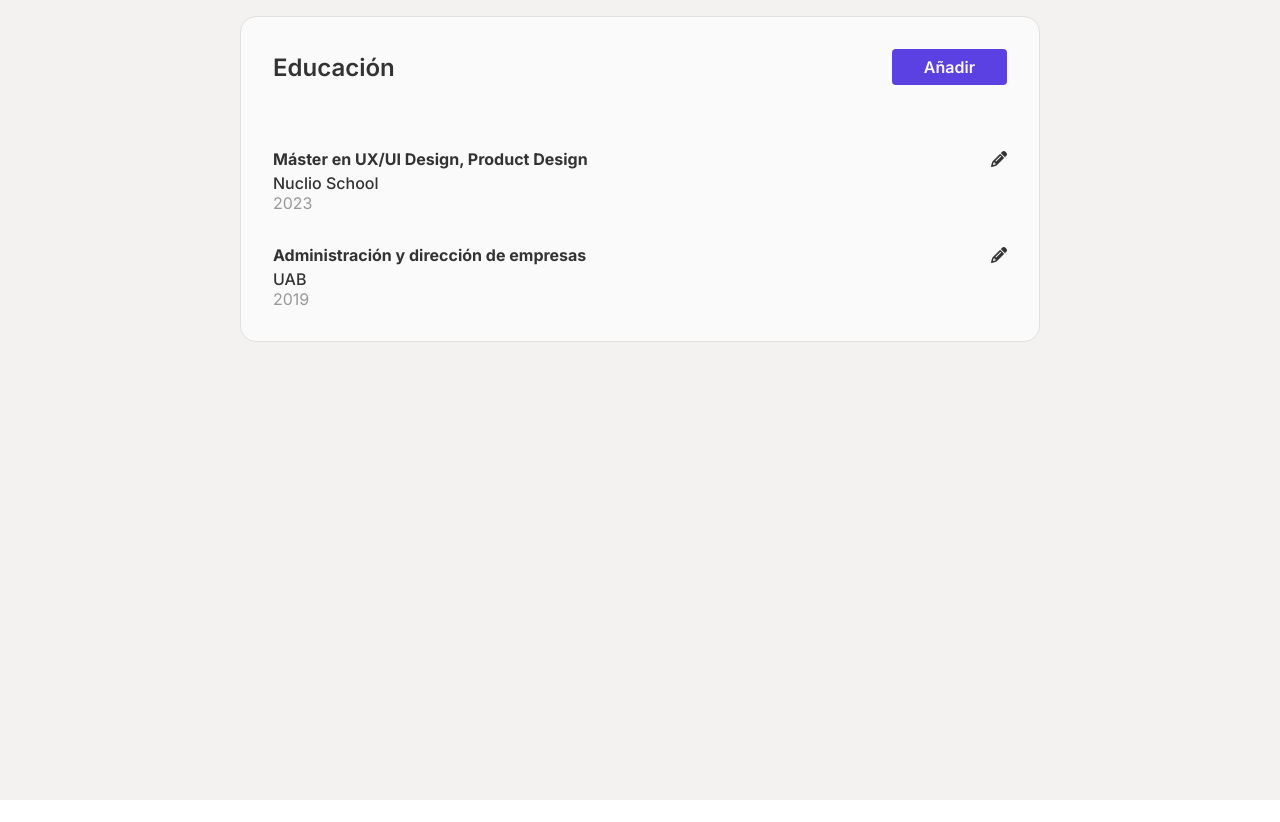
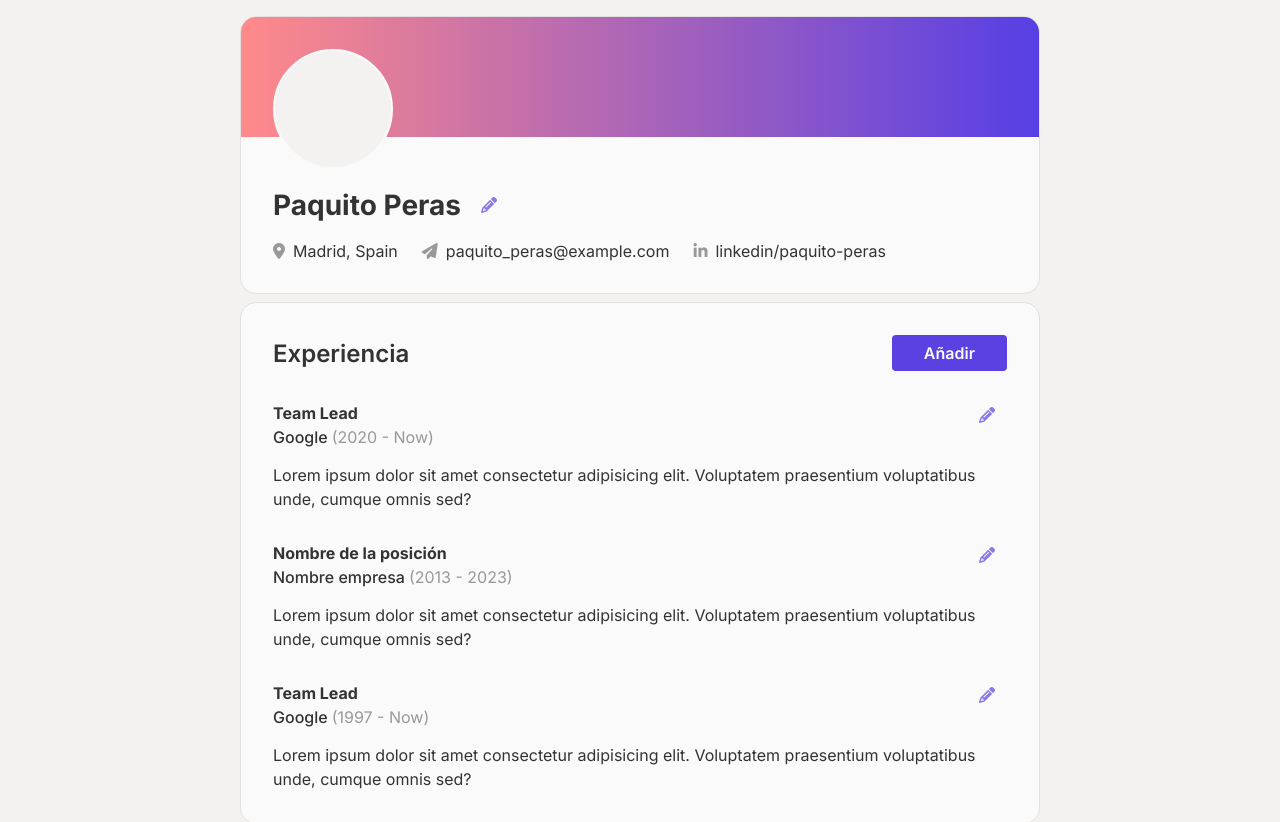
Before and after one commit to MMadlos/cv-app-builder, a React (Vite) app: page / in a window 1280 px wide. Shown: the top 822 px of the page. Before the commit the page ends 800 px from the top, so only its background shows below. Built offline with nearby package versions, Linux system fonts and the light colour scheme.

Commit message:
Add context content when editing, adding or showing the info

```diff
--- a/src/App.jsx
+++ b/src/App.jsx
@@ -10,8 +10,8 @@ import Education from "./Components/Sections/Education"
 function App() {
 	return (
 		<main>
-			{/* <PersonalDetails /> */}
-			{/* <Experience /> */}
+			<PersonalDetails />
+			<Experience />
 			<Education />
 		</main>
 	)
--- a/src/Components/Sections/Education.jsx
+++ b/src/Components/Sections/Education.jsx
@@ -11,6 +11,7 @@ function Education() {
 	const [dataToEdit, setDataToEdit] = useState(emptyEducation)
 	const [isEdit, setIsEdit] = useState(false)
 	const [showDeleteBtn, setShowDeleteBtn] = useState(false)
+	const [titleType, setTitleType] = useState("")
 
 	function handleOnClickEdit(e) {
 		const { key } = e.target.parentNode.parentNode.dataset
@@ -19,6 +20,7 @@ function Education() {
 		setShowForm(true)
 		setIsEdit(true)
 		setShowDeleteBtn(true)
+		setTitleType("edit")
 
 		educationData.map((education) => {
 			if (education.id === newEducationID) {
@@ -36,6 +38,7 @@ function Education() {
 		setShowForm(true)
 		setDataToEdit(emptyEducation)
 		setShowDeleteBtn(false)
+		setTitleType("add")
 	}
 
 	function handleOnClickSave() {
@@ -82,6 +85,7 @@ function Education() {
 		<>
 			{showForm ? (
 				<EditEducation
+					titleType={titleType}
 					dataToEdit={dataToEdit}
 					onChange={handleOnChange}
 					onClickReturn={handleOnClickReturn}
@@ -92,6 +96,7 @@ function Education() {
 				/>
 			) : (
 				<ShowEducation
+					titleType={"show"}
 					educationData={educationData}
 					onClickAdd={handleOnClickAdd}
 					onClickEdit={handleOnClickEdit}
--- a/src/Components/Sections/Experience.jsx
+++ b/src/Components/Sections/Experience.jsx
@@ -10,6 +10,7 @@ function Experience() {
 	const [showForm, setShowForm] = useState(false)
 	const [isEditForm, setIsEditForm] = useState(false)
 	const [showDeleteBtn, setShowDeleteBtn] = useState(false)
+	const [titleType, setTitleType] = useState("")
 
 	function handleOnClickEdit(e) {
 		const { key } = e.target.parentNode.dataset
@@ -19,6 +20,7 @@ function Experience() {
 		setShowForm(true)
 		setIsEditForm(true)
 		setShowDeleteBtn(true)
+		setTitleType("edit")
 	}
 
 	function handleOnChangeEdit(e) {
@@ -59,11 +61,13 @@ function Experience() {
 		setShowForm(true)
 		setExperienceToEdit(emptyExperience)
 		setShowDeleteBtn(false)
+		setTitleType("add")
 	}
 
 	if (showForm) {
 		return (
 			<EditExperience
+				titleType={titleType}
 				isEdit={isEditForm}
 				editExperience={experienceToEdit}
 				onChange={handleOnChangeEdit}
@@ -76,6 +80,7 @@ function Experience() {
 
 	return (
 		<ShowExperience
+			titleType={"show"}
 			isEdit={isEditForm}
 			experienceData={experienceInfo}
 			onClickEdit={handleOnClickEdit}
--- a/src/Components/Sections/PersonalDetails.jsx
+++ b/src/Components/Sections/PersonalDetails.jsx
@@ -29,6 +29,7 @@ function PersonalDetails() {
 	if (isInfoEditing) {
 		return (
 			<EditPersonalDetails
+				titleType="edit"
 				onClickReturn={toggleEditInfo}
 				dataToEdit={editedInfo}
 				onChange={handleInfo}
@@ -38,6 +39,7 @@ function PersonalDetails() {
 	}
 	return (
 		<ShowPersonalDetails
+			titleType="show"
 			personalInfo={personalInfo}
 			onClick={toggleEditInfo}
 		/>
--- a/src/Components/Templates/EditEducation.jsx
+++ b/src/Components/Templates/EditEducation.jsx
@@ -2,11 +2,12 @@ import TitleSection from "../Units/TitleSection"
 import FormInput from "../Units/FormInput"
 import Button from "../Units/Buttons"
 
-function EditEducation({ dataToEdit, onChange, onClickReturn, onClickSave, onClickDelete, isEdit, showDeleteBtn }) {
+function EditEducation({ titleType, dataToEdit, onChange, onClickReturn, onClickSave, onClickDelete, isEdit, showDeleteBtn }) {
 	const { title, center, date } = dataToEdit
 	return (
 		<section className="edit experience">
 			<TitleSection
+				titleType={titleType}
 				isEdit={isEdit}
 				sectionName="education"
 				onClickReturn={onClickReturn}
@@ -35,7 +36,7 @@ function EditEducation({ dataToEdit, onChange, onClickReturn, onClickSave, onCli
 
 			<div className="btn-container">
 				<Button
-					type="save"
+					type={titleType}
 					id="save-info"
 					onClick={onClickSave}
 				/>
--- a/src/Components/Templates/EditExperience.jsx
+++ b/src/Components/Templates/EditExperience.jsx
@@ -2,12 +2,13 @@ import FormInput from "../Units/FormInput"
 import TitleSection from "../Units/TitleSection"
 import Button from "../Units/Buttons"
 
-function EditExperience({ editExperience, onChange, onClickSaveExp, onClickReturn, onClickDelete, isEdit, showDeleteBtn }) {
+function EditExperience({ titleType, editExperience, onChange, onClickSaveExp, onClickReturn, onClickDelete, isEdit, showDeleteBtn }) {
 	const { companyName, position, currentPosition, startDate, endDate, description } = editExperience
 
 	return (
 		<section className="edit experience">
 			<TitleSection
+				titleType={titleType}
 				isEdit={isEdit}
 				sectionName="experience"
 				onClickReturn={onClickReturn}
@@ -61,7 +62,7 @@ function EditExperience({ editExperience, onChange, onClickSaveExp, onClickRetur
 
 			<div className="btn-container">
 				<Button
-					type="save"
+					type={titleType}
 					id="save-info"
 					onClick={onClickSaveExp}
 				/>
--- a/src/Components/Templates/EditPersonalDetails.jsx
+++ b/src/Components/Templates/EditPersonalDetails.jsx
@@ -2,12 +2,13 @@ import FormInput from "../Units/FormInput"
 import TitleSection from "../Units/TitleSection"
 import Button from "../Units/Buttons"
 
-function EditPersonalDetails({ onClickReturn, dataToEdit, onChange, onClickSave }) {
+function EditPersonalDetails({ titleType, onClickReturn, dataToEdit, onChange, onClickSave }) {
 	const { fullName, location, email, linkedin } = dataToEdit
 
 	return (
 		<section className="edit-info edit">
 			<TitleSection
+				titleType={titleType}
 				isEdit={true}
 				onClickReturn={onClickReturn}
 				sectionName="personal"
@@ -47,7 +48,7 @@ function EditPersonalDetails({ onClickReturn, dataToEdit, onChange, onClickSave
 			</div>
 
 			<Button
-				type="save"
+				type={titleType}
 				id="save-info"
 				onClick={onClickSave}
 			/>
--- a/src/Components/Templates/ShowEducation.jsx
+++ b/src/Components/Templates/ShowEducation.jsx
@@ -1,12 +1,13 @@
 import TitleSection from "../Units/TitleSection"
 import CardEducation from "../Units/CardEducation"
 
-function ShowEducation({ educationData, onClickAdd, onClickEdit }) {
+function ShowEducation({ titleType, educationData, onClickAdd, onClickEdit }) {
 	const sortedEducation = educationData.sort((a, b) => b.date - a.date)
 
 	return (
 		<section className="education">
 			<TitleSection
+				titleType={titleType}
 				isEdit={false}
 				sectionName="education"
 				onClickAdd={onClickAdd}
--- a/src/Components/Templates/ShowExperience.jsx
+++ b/src/Components/Templates/ShowExperience.jsx
@@ -1,12 +1,13 @@
 import CardExperience from "../Units/CardExperience"
 import TitleSection from "../Units/TitleSection"
 
-function ShowExperience({ experienceData, onClickEdit, onClickAddExp, isEdit }) {
+function ShowExperience({ titleType, experienceData, onClickEdit, onClickAddExp, isEdit }) {
 	const sortedExperience = experienceData.sort((a, b) => b.startDate - a.startDate)
 
 	return (
 		<section className="experience">
 			<TitleSection
+				titleType={titleType}
 				isEdit={isEdit}
 				sectionName="experience"
 				onClickAdd={onClickAddExp}
--- a/src/Components/Units/Buttons.jsx
+++ b/src/Components/Units/Buttons.jsx
@@ -1,5 +1,5 @@
 function Button({ type, id, onClick, datasetEditSection }) {
-	if (type === "save") {
+	if (type === "edit") {
 		return (
 			<button
 				id={id}
--- a/src/Components/Units/TitleSection.jsx
+++ b/src/Components/Units/TitleSection.jsx
@@ -2,32 +2,28 @@ import Button from "./Buttons"
 
 const titles = {
 	experience: {
-		isEdit: {
-			true: "Editar experiencia",
-			false: "Experiencia",
-		},
+		edit: "Editar experiencia",
+		add: "Añadir experiencia",
+		show: "Experiencia",
 	},
 	personal: {
-		isEdit: {
-			true: "Editar información personal",
-		},
+		edit: "Editar información",
 	},
 	education: {
-		isEdit: {
-			true: "Editar educación",
-			false: "Educación",
-		},
+		edit: "Editar formación",
+		add: "Añadir formación",
+		show: "Formación",
 	},
 }
 
-function getTitle(titleList, sectionName, isEdit) {
-	return titleList[sectionName].isEdit[isEdit]
+function getTitle(titleList, sectionName, titleType) {
+	return titleList[sectionName][titleType]
 }
 
-function TitleSection({ isEdit, sectionName, onClickReturn, onClickAdd }) {
-	const title = getTitle(titles, sectionName, isEdit)
+function TitleSection({ titleType, sectionName, onClickReturn, onClickAdd }) {
+	const title = getTitle(titles, sectionName, titleType)
 
-	if (isEdit) {
+	if (titleType === "edit" || titleType === "add") {
 		return (
 			<div className="title">
 				<Button
--- a/src/styles/App.css
+++ b/src/styles/App.css
@@ -69,6 +69,19 @@ h4 {
 
 i {
 	color: var(--black-text);
+}
+
+i.fa-pencil {
+	color: var(--main-color);
+	opacity: 70%;
+	padding: 12px;
+	border-radius: 100%;
+
+	&:hover {
+		opacity: 100%;
+		cursor: pointer;
+		background-color: var(--grey-bg);
+	}
 }
 
 main {
@@ -380,7 +393,6 @@ section.education {
 		.card-education {
 			display: flex;
 			flex-direction: column;
-			gap: 4px;
 
 			.card-title-container {
 				display: flex;
```
